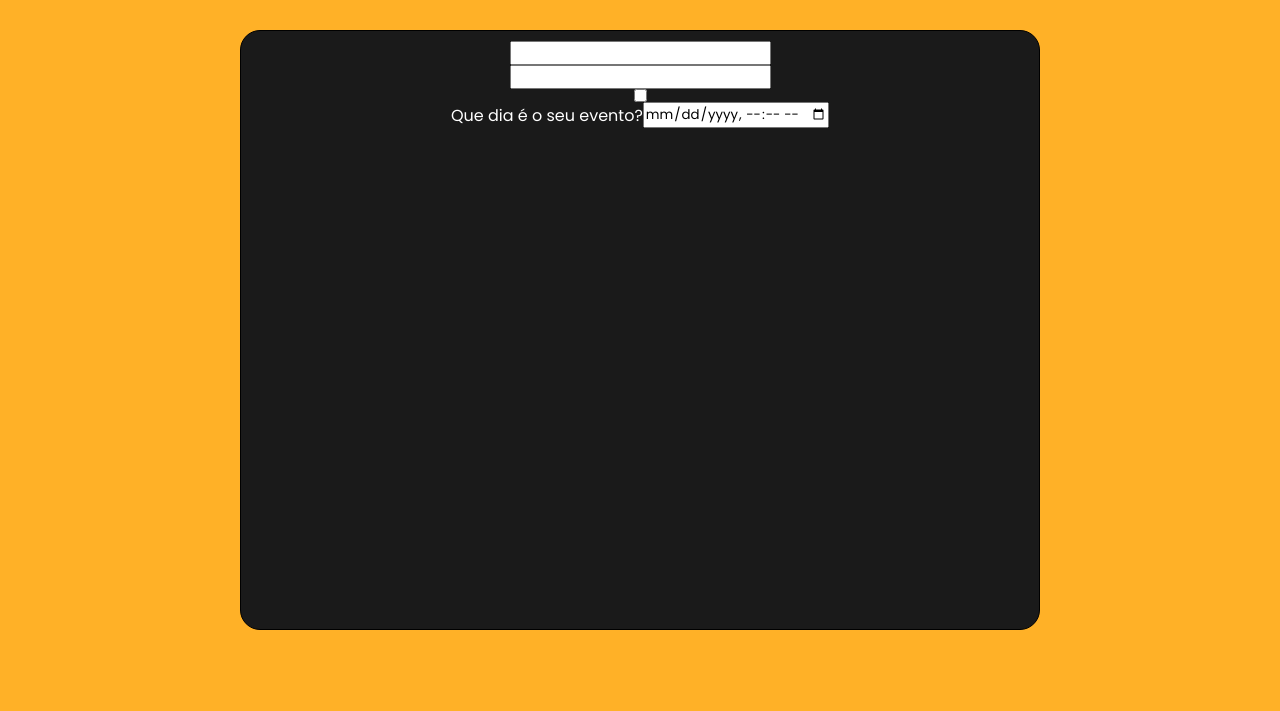
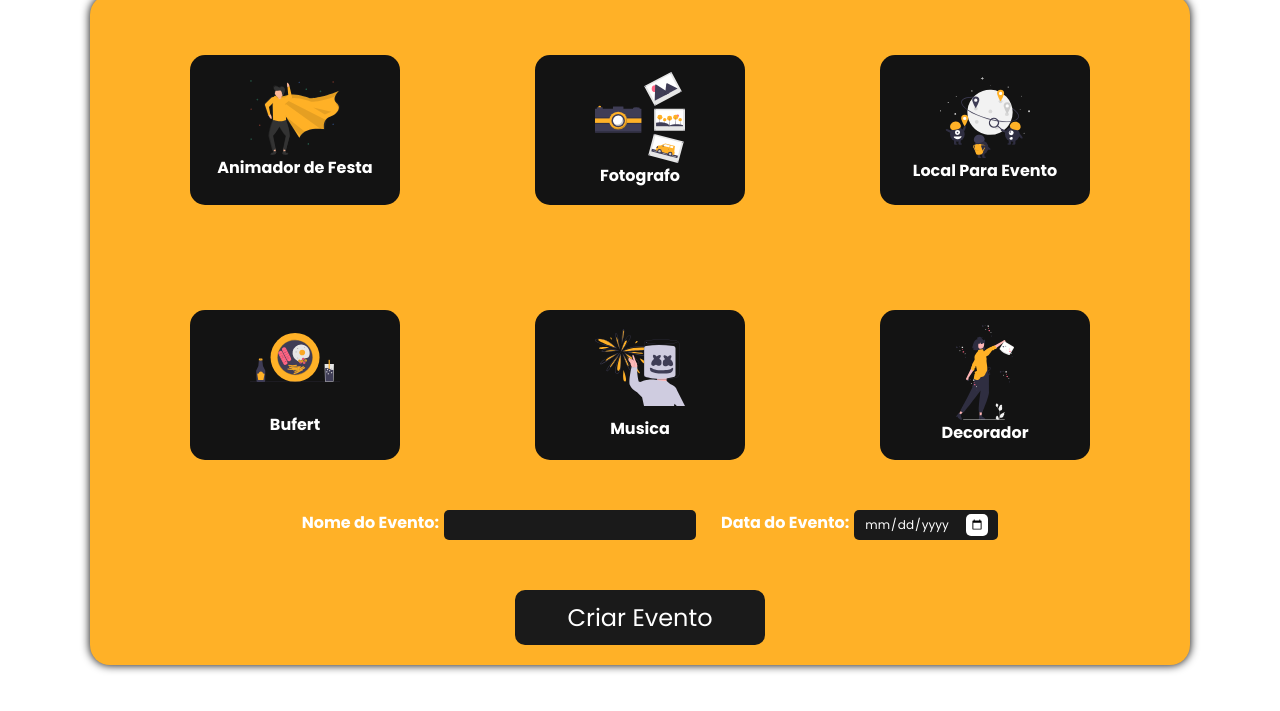
Before and after one commit to BlackBoltEdu/SimplificaEventos, a PHP site: page /view/services.html in a window 1280 px wide. Shown: the part 70-781 px from the top of the page. Run offline with PHP 8.4, Linux system fonts and the light colour scheme; grey boxes are pictures that could not be loaded.

Commit message:
Desespero

```diff
--- /dev/null
+++ b/assets/css/add_Event.css
@@ -0,0 +1,221 @@
+.main-agenda{
+    height: 100%;
+    display: flex;
+    justify-content: center;
+    align-items: center;
+    color: var(--color-light);
+}
+
+.form_agenda{
+    display: flex;
+    flex-direction: column;
+    justify-content: center;
+    align-items: center;
+    width: 1100px;
+    border-radius: 20px;
+    padding: 10px;
+    background: var(--color-secundary);
+    box-shadow: 0 0 10px black;
+    margin: 10px;
+}
+
+.form_agenda .btn-agendar{
+    width: 250px;
+    background-color: var(--color-primary);
+    color: var(--color-light);
+    font-size: 1.5em;
+    cursor: pointer;
+    padding: 10px;
+    border: none;
+    border-radius: 10px;
+    margin: 50px 0 10px 0;
+    transition: .4s;
+}
+.form_agenda .btn-agendar:hover{
+    background-color: #303030;
+    letter-spacing: 1px;
+}
+.form_agenda .btn-agendar:active{
+    background-color: #141313;
+    color: var(--color-secundary);
+}
+
+.box-agenda{
+    display: flex;
+    justify-content: space-evenly;
+    flex-wrap: wrap;
+    gap: 5px 0;
+}
+
+.box-agenda .input-box{
+    width: 300px;
+    height: 250px;
+    display: flex;
+    flex-direction: column;
+    justify-content: center;
+    align-items: center;
+}
+
+.box-agenda .input-box .input-agenda{
+    display: flex;
+    justify-content: center;
+    align-items: center;
+
+    position: relative;
+    margin: 15px;
+    width: 210px;
+    height: 150px;
+
+    border-radius: 15px;
+    background-color: #131313;
+    /* border: 1px solid rgba(255, 255, 255, 0.18); */
+    transition: .4s;
+}
+
+.box-agenda .input-box .input-option{
+    display: none;
+    font-size: 14px;
+    font-weight: 700;
+    color: #000000;
+    width: 280px;
+    margin: 5px 0;
+    overflow-y: scroll;
+    border-bottom: 1px solid rgba(0, 0, 0, .8);
+}
+
+.box-agenda .input-box .input-agenda.checked-agenda ~ .input-option{
+    display: flex;
+    justify-content: center;
+    flex-wrap: wrap;
+    gap: 3px 10px;
+}
+
+.box-agenda .input-box  .input-option{
+    margin-left: 0.2em;
+    outline: none;
+    font-size: 0.77em;
+}
+
+.box-agenda .input-box  .input-option .option{
+    display: flex;
+    justify-content: center;
+    align-items: center;
+    gap: 5px;
+    color: var(--color-light);
+    border-radius: 5px;
+    padding: 2px 5px;
+    background: var(--color-primary);
+}
+
+.box-form{
+    display: flex;
+    gap: 0 5px;
+    font-weight: bold;
+}
+
+.box-form .input-form{
+    display: flex;
+    position: relative;
+    gap: 0 5px;
+    margin-left: 20px;
+}
+
+.box-form .input-form input{
+    font-size: 12px;
+    color: var(--color-light);
+
+    border-radius: 5px;
+    border: none;
+    outline: none;
+    padding: 4px 10px;
+    background: var(--color-primary);
+}
+
+::-webkit-calendar-picker-indicator{
+    background-color: var(--color-light);
+    padding: 5px;
+    border-radius: 5px;
+    cursor: pointer;
+}
+
+.box-agenda .input-agenda img{
+    width: 90px;
+}
+
+.input-agenda .cards{
+    display: flex;
+    flex-direction: column;
+    justify-content: center;
+    align-items: center;
+
+    width: 100%;
+    color: var(--color-light);
+    font-weight: 700;
+    padding: 25px;
+    transition:.4s ease-in;
+}
+
+.input-agenda .cards:hover{
+    color: var(--color-secundary);
+    cursor: pointer;
+}
+
+.cards[for="comida"]{
+    gap: 30px;
+}
+
+.cards[for="musica"]{
+    gap: 10px;
+}
+
+.cards[for="decoracao"] img{
+    width: 58px;
+}
+
+.input-box .input-agenda input[type="checkbox"]{
+    display: none;
+    position: absolute;
+    transition: .4s;
+    cursor: pointer;
+}
+
+.input-box .input-agenda input[type="checkbox"]:checked{
+    display: block;
+    appearance: none;
+    width: 210px;
+    height: 150px;
+    border-radius: 15px;
+}
+
+.input-box .input-agenda input[type="checkbox"]:checked ~ .checked::before{
+    content: '';
+    display: block;
+    width: 8px;
+    height: 2px;
+    margin: -3.5px 0 0 -2.5px;
+    transform: rotate(111deg);
+    background-color: #000000;
+    transition: all .4s ease-in-out;
+}
+
+.input-box .input-agenda input[type="checkbox"]:checked ~ .checked{
+    width: 15px;
+    height: 2px;
+    background-color: #000000;
+    position: absolute;
+    transform: rotate(-50deg);
+    right: 5px;
+    top: 15px;
+    transition: .4s ;
+}
+
+.box-agenda .input-box .checked-agenda{
+    transform: scale(1.07);
+    background-color: #FFF;
+    border: 1px solid rgba(0, 0, 0, .8);
+    box-shadow: 0 0 20px black;
+}
+
+.input-agenda.checked-agenda .cards{
+    color: var(--color-dark)
+}
--- a/assets/css/landingPage.css
+++ b/assets/css/landingPage.css
@@ -2,6 +2,7 @@
     margin: 0;
     padding: 0;
     box-sizing: border-box;
+    font-family: 'Poppins', sans-serif;
 }
 
 html, body{
--- a/assets/css/navbar.css
+++ b/assets/css/navbar.css
@@ -1,9 +1,9 @@
-*{
+/* *{
     font-family: 'Poppins', sans-serif;
     margin: 0;
     padding: 0;
     box-sizing: border-box;
-}
+} */
 
 body{
     width: 100%;
--- a/assets/js/script.js
+++ b/assets/js/script.js
@@ -8,3 +8,27 @@ services.forEach((service) => {
         });
     });
 });
+
+const itensSelecionados = document.querySelectorAll('.input-agenda input[type="checkbox"]');
+const btnAgendar = document.querySelector('#btn-agendar');
+let arrayServicos = [];
+
+document.querySelectorAll('.input-agenda input').forEach(function(input) {
+    input.addEventListener('change', function() {
+        this.parentNode.classList.toggle('checked-agenda');
+    });
+});
+
+btnAgendar.addEventListener('click', (e) => {
+    itensSelecionados.forEach((item) => {
+        if (item.checked) {
+            if(arrayServicos.indexOf(item.value) === -1){
+                arrayServicos.splice(item.value !== true);
+                arrayServicos.push(item.value);
+
+                console.log(arrayServicos);
+            }
+        }
+    })
+    e.preventDefault();
+})
--- a/view/services.html
+++ b/view/services.html
@@ -1,6 +1,5 @@
 <!DOCTYPE html>
 <html lang="pt-br">
-
     <head>
         <meta charset="UTF-8">
         <meta http-equiv="X-UA-Compatible" content="IE=edge">
@@ -11,39 +10,8 @@
         <link rel="stylesheet" type="text/css" href="./../assets/css/navbar.css">
         <link rel="stylesheet" type="text/css" href="./../assets/css/navbar_mobile.css">
         <link rel="stylesheet" type="text/css" href="./../assets/css/landingPage.css">
-
-    <style>
-        .main-agenda{
-            width: 100%;
-            height: 100%;
-            display: flex;
-            justify-content: center;
-            align-items: center;
-            color: var(--color-light);
-            background: var(--color-secundary);
-        }
-
-        .form_agenda{
-            width: 800px;
-            height: 600px;
-            border: 1px solid black;
-            background: var(--color-primary);
-            border-radius: 20px;
-            padding: 10px;
-        }
-
-        .box-agenda .input-agenda{
-            display: flex;
-            justify-content: center;
-            align-items: center;
-        }
-
-        .data{
-
-        }
-    </style>
+        <link rel="stylesheet" type="text/css" href="./../assets/css/add_Event.css">
     </head>
-
 <body>
     <div id="toggle"></div>
     <div id="sidebar">
@@ -70,33 +38,122 @@
 
             <div class="box-agenda">
 
+                <div class="input-box">
                     <div class="input-agenda">
-                    <label for=""></label>
-                    <input type="text" name="">
+                        <input type="checkbox" name="" id="animador" value="animador">
+                        <label class="cards" for="animador"><img src="../assets/img/serviços/fest-animation.svg" alt="">Animador de Festa</label>
+                        <div class="checked"></div>
                     </div>
 
-                <div class="input-agenda">
-                    <label for=""></label>
-                    <input type="text">
+                    <div class="input-option">
+                        <div class="option">
+                            <label for="homem-aranha">Homem-aranha</label>
+                            <input type="checkbox" id="homem-aranha">
                         </div>
 
-                <div class="input-agenda">
-                    <input type="checkbox">
+                        <div class="option">
+                            <label for="super-man">Super-Man</label>
+                            <input type="checkbox" id="super-man">
                         </div>
 
-                <div class="input-agenda data">
-                    <label for="data">Que dia é o seu evento?</label>
-                    <input type="datetime-local" name="data" id="data" min="2022-05-29T00:00" max="2023-05-29T00:00">
+                        <div class="option">
+                            <label for="super-man">Super-Man</label>
+                            <input type="checkbox" id="super-man">
+                        </div>
+
+                        <div class="option">
+                            <label for="mickey-mouse">Mickey Mouse</label>
+                            <input type="checkbox" id="mickey-mouse">
+                        </div>
+
+                        <div class="option">
+                            <label for="mickey-mouse">Mickey Mouse</label>
+                            <input type="checkbox" id="mickey-mouse">
+                        </div>
+
+                        <div class="option"  style="background-color: pink; color: var(--color-dark);">
+                            <label for="cinderela" >Cinderela</label>
+                            <input type="checkbox" id="cinderela">
+                        </div>
+
+                        <div class="option"  style="background-color: pink; color: var(--color-dark);">
+                            <label for="branca-de-neve" >Branca de Neve</label>
+                            <input type="checkbox" id="branca-de-neve">
+                        </div>
+
+                        <div class="option"  style="background-color: pink; color: var(--color-dark);">
+                            <label for="chapeuzinho" >Chapeuzinho</label>
+                            <input type="checkbox" id="chapeuzinho">
+                        </div>
+
+                        <div class="option"  style="background-color: pink; color: var(--color-dark);">
+                            <label for="ms-marvel" >Ms. Marvel</label>
+                            <input type="checkbox" id="ms-marvel">
+                        </div>
+                    </div>
+                </div>
+
+                <div class="input-box" >
+                    <div class="input-agenda">
+                        <input type="checkbox" name="" id="photograph" value="fotografo">
+                        <label class="cards" for="photograph"><img src="../assets/img/serviços/moments.svg" alt="">Fotografo</label>
+                        <div class="checked"></div>
+                    </div>
+                </div>
+
+                <div class="input-box">
+                    <div class="input-agenda">
+                        <input type="checkbox" name="" id="space-location" value="local">
+                        <label class="cards" for="space-location"><img src="../assets/img/serviços/space-location.svg" alt="">Local Para Evento</label>
+                        <div class="checked"></div>
+                    </div>
+                </div>
+
+                <div class="input-box">
+                    <div class="input-agenda">
+                        <input type="checkbox" name="" id="comida" value="bufert">
+                        <label class="cards" for="comida"><img src="../assets/img/serviços/food.svg" alt="">Bufert</label>
+                        <div class="checked"></div>
+                    </div>
+                </div>
+
+                <div class="input-box">
+                    <div class="input-agenda">
+                        <input type="checkbox" name="" id="musica" value="musica">
+                        <label class="cards" for="musica"><img src="../assets/img/serviços/music.svg" alt="">Musica</label>
+                        <div class="checked"></div>
+                    </div>
+                </div>
+
+                <div class="input-box">
+                    <div class="input-agenda">
+                        <input type="checkbox" name="" id="decoracao" value="decoracao">
+                        <label class="cards" for="decoracao"><img src="../assets/img/serviços/organizer.svg" alt="">Decorador</label>
+                        <div class="checked"></div>
+                    </div>
                 </div>
 
             </div>
 
+            <div class="box-form">
+                <div class="input-form">
+                    <label for="nome-evento">Nome do Evento:</label>
+                    <input type="text" name="nome-evento" id="nome-evento" required autocomplete="off">
+                </div>
+
+                <div class="input-form">
+                    <label for="data-evento">Data do Evento:</label>
+                    <input type="date" name="" id="data-evento" required>
+                </div>
+            </div>
+
+            <button type="submit" class="btn-agendar" id="btn-agendar" name="btn-agendar">Criar Evento</button>
         </form>
     </div>
 
+
+
     <script src="./../assets/js/navbar_mobile.js"></script>
-    <script src="./../assets/js/register.js"></script>
-    <script src="./../assets/js/scrollReveal.js"></script>
     <script src="./../assets/js/script.js"></script>
 
     <script nomodule src="https://unpkg.com/ionicons@5.5.2/dist/ionicons/ionicons.js"></script>
```
Also changed, not shown: assets/img/serviços/fest-animation.svg. Lines whose indentation alone changed are shown as unchanged.
